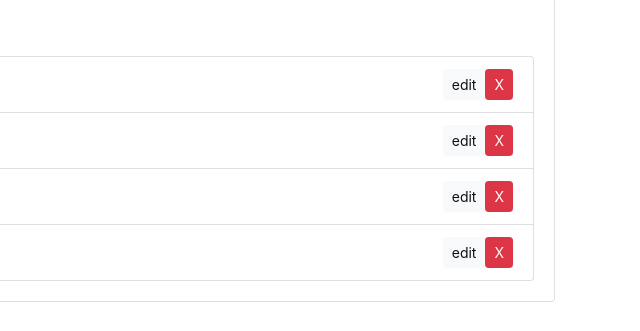
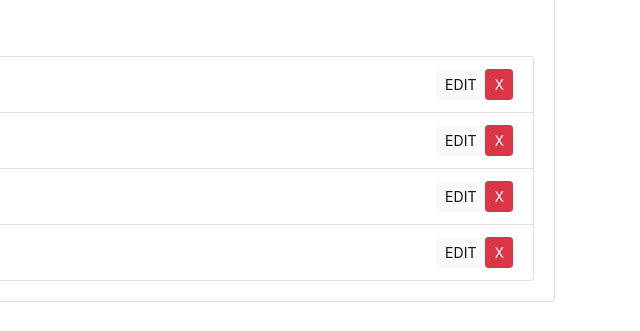
Before and after one commit to Prasoon21/FirstGit, a plain HTML site: page index1.html in a window 1280 px wide. Shown: the part 221-552 px from the top of the page, 640-1280 px from the left. Drawn offline with nearby package versions, Linux system fonts and the light colour scheme.

Commit message:
minor changes

```diff
--- a/demo.js
+++ b/demo.js
@@ -6,7 +6,7 @@ var filter = document.getElementById('filter');
 form.addEventListener('submit', addItem);
 // Delete event
 itemList.addEventListener('click', removeItem);
-//itemList.addEventListener('click', removeFromLocal);
+
 // Filter Event
 filter.addEventListener('keyup', filterItems);
 
@@ -49,7 +49,7 @@ function addItem(e){
 
     //append text node
     deleteButton.appendChild(document.createTextNode('X'));
-    editBtn.appendChild(document.createTextNode('edit'));
+    editBtn.appendChild(document.createTextNode('EDIT'));
 
     //append button to li
     li.appendChild(deleteButton);
@@ -71,6 +71,7 @@ function removeItem(e){
 
         }
     }
+
 }
 
 
--- a/index1.html
+++ b/index1.html
@@ -29,10 +29,17 @@
         </form>
         <h2 class="title">Items</h2>
         <ul id="items" class="list-group">
-          <li class="list-group-item">Item 1 <button class="btn btn-danger btn-sm float-right delete">X</button><button class="btn btn-light btn-sm float-right edit">edit</button></li>
-          <li class="list-group-item">Item 2 <button class="btn btn-danger btn-sm float-right delete">X</button><button class="btn btn-light btn-sm float-right edit">edit</button></li>
-          <li class="list-group-item">Item 3 <button class="btn btn-danger btn-sm float-right delete">X</button><button class="btn btn-light btn-sm float-right edit">edit</button></li>
-          <li class="list-group-item">Item 4 <button class="btn btn-danger btn-sm float-right delete">X</button><button class="btn btn-light btn-sm float-right edit">edit</button></li>
+          <li class="list-group-item">Item 1 <button class="btn btn-danger btn-sm float-right delete">X</button>
+            <button class="btn btn-light btn-sm float-right edit">EDIT</button></li>
+
+          <li class="list-group-item">Item 2 <button class="btn btn-danger btn-sm float-right delete">X</button>
+            <button class="btn btn-light btn-sm float-right edit">EDIT</button></li>
+
+          <li class="list-group-item">Item 3 <button class="btn btn-danger btn-sm float-right delete">X</button>
+            <button class="btn btn-light btn-sm float-right edit">EDIT</button></li>
+
+          <li class="list-group-item">Item 4 <button class="btn btn-danger btn-sm float-right delete">X</button>
+            <button class="btn btn-light btn-sm float-right edit">EDIT</button></li>
         </ul>
        </div>
       </div>
```
